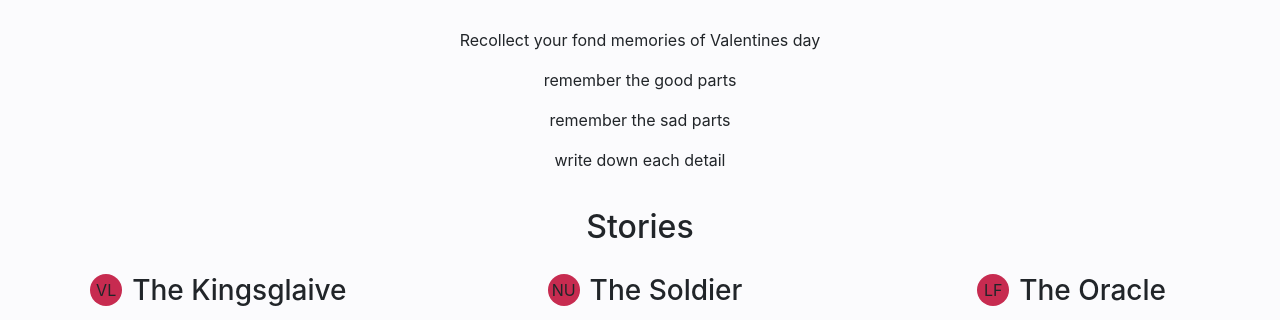
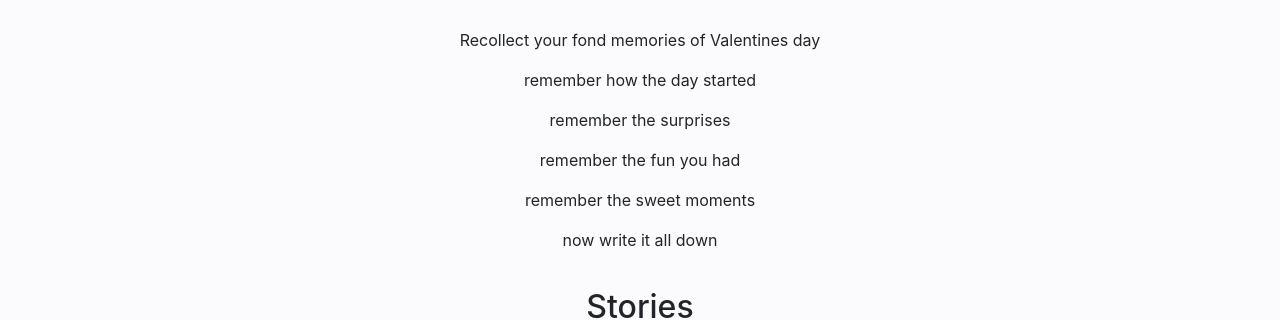
Before and after one commit to Vaynelucis/val-memoir, a React (Create React App) app: page / in a window 1280 px wide. Shown: the part 199-519 px from the top of the page. Built offline with nearby package versions, Linux system fonts and the light colour scheme; no server answers.

Commit message:
changed guide text

```diff
--- a/src/components/Guide.js
+++ b/src/components/Guide.js
@@ -7,9 +7,11 @@ export default function Guide() {
       <p className="text-center">
         Recollect your fond memories of Valentines day
       </p>
-      <p className="text-center">remember the good parts</p>
-      <p className="text-center">remember the sad parts</p>
-      <p className="text-center"> write down each detail </p>
+      <p className="text-center">remember how the day started</p>
+      <p className="text-center">remember the surprises</p>
+      <p className="text-center">remember the fun you had</p>
+      <p className="text-center">remember the sweet moments</p>
+      <p className="text-center"> now write it all down </p>
     </div>
   );
 }
```
